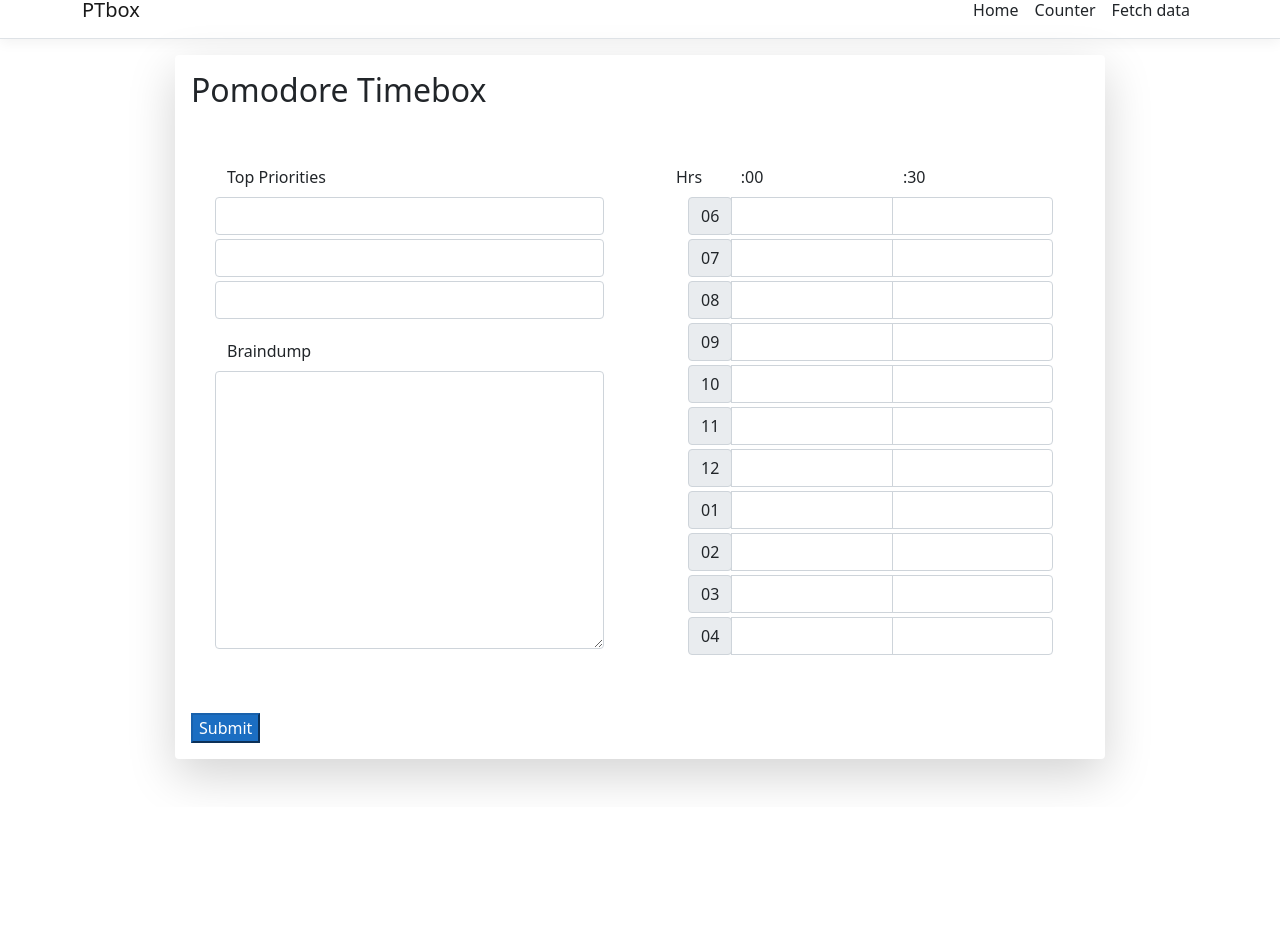
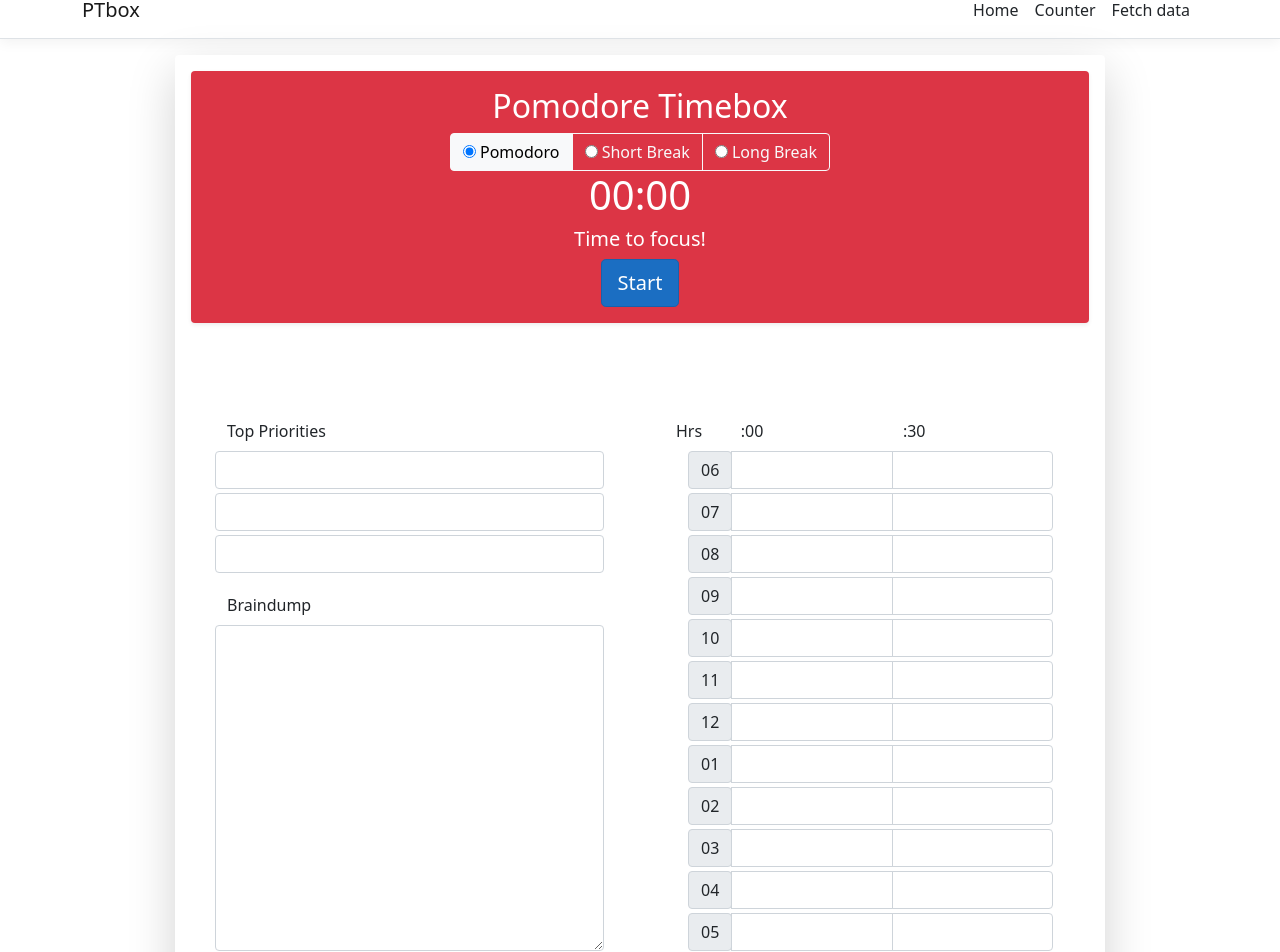
Before and after one commit to elchris95x1/my-new-app, a React (Create React App) app in the folder ClientApp/: page / in a window 1280 px wide. Shown: the part 18-970 px from the top of the page. Before the commit the page ends 825 px from the top, so only its background shows below. Built offline with nearby package versions, Linux system fonts and the light colour scheme.

Commit message:
pomodoro clock added
added the pomodoro clock style and all the needed components, Note: functionality is not ready

```diff
--- a/ClientApp/src/components/Home.js
+++ b/ClientApp/src/components/Home.js
@@ -6,8 +6,26 @@ export class Home extends Component {
 
   render() {
     return (
-      <div class="container shadow-lg p-3 mb-5 bg-white rounded col-10">
-        <h2>Pomodore Timebox</h2>
+      <div class="container shadow-lg p-3 mb-5 bg-white rounded col-10 justify-content-center">
+        <div class="col text-center shadow-sm p-3 mb-5 text-white rounded bg-danger">
+          <h2>Pomodore Timebox</h2>
+
+          <div class="btn-group btn-group-toggle" data-toggle="buttons">
+            <label class="btn btn-outline-light active">
+              <input type="radio" name="options" id="option1" autocomplete="off" checked /> Pomodoro
+            </label>
+            <label class="btn btn-outline-light">
+              <input type="radio" name="options" id="option2" autocomplete="off" /> Short Break
+            </label>
+            <label class="btn btn-outline-light">
+              <input type="radio" name="options" id="option3" autocomplete="off" /> Long Break
+            </label>
+          </div>
+
+          <h1>00:00</h1>
+          <h5>Time to focus!</h5>
+          <button type="button" class="btn btn-primary btn-lg">Start</button>
+        </div>
         <Formik
           initialValues={{ goal1: '', goal2: '', goal3: '' }}
           validate={values => {
@@ -27,14 +45,14 @@ export class Home extends Component {
                 <div class="col form-group p-5">
                   <div class="row pb-3">
                     <label class="form-label">Top Priorities</label>
-                    <Field type="text" name="goal1" class="form-control mb-1" />
-                    <Field type="text" name="goal2" class="form-control mb-1" />
-                    <Field type="text" name="goal3" class="form-control mb-1" />
+                    <Field type="text" name="goal1" class="form-control mb-1" autocomplete="off" />
+                    <Field type="text" name="goal2" class="form-control mb-1" autocomplete="off" />
+                    <Field type="text" name="goal3" class="form-control mb-1" autocomplete="off" />
                   </div>
 
                   <div class="row pb-3">
                     <label class="form-label">Braindump</label>
-                    <Field as="textarea" name="braindump" class="form-control" rows="11" />
+                    <Field as="textarea" name="braindump" class="form-control" rows="13" />
                   </div>
                 </div>
 
@@ -130,15 +148,21 @@ export class Home extends Component {
                       <Field type="text" name="timebox21" class="form-control mb-1" />
                       <Field type="text" name="timebox22" class="form-control mb-1" />
                     </div>
-
+                    <div class="input-group">
+                      <div class="input-group-prepend">
+                        <span class="input-group-text" id="">05</span>
+                      </div>
+                      <Field type="text" name="timebox23" class="form-control mb-1" />
+                      <Field type="text" name="timebox24" class="form-control mb-1" />
+                    </div>
 
                   </div>
                 </div>
               </div>
 
-              <button type="submit" disabled={isSubmitting} class="btn, btn-primary">
+              {/* <button type="submit" disabled={isSubmitting} class="btn, btn-primary">
                 Submit
-              </button>
+              </button> */}
             </Form>
           )}
         </Formik>
```
